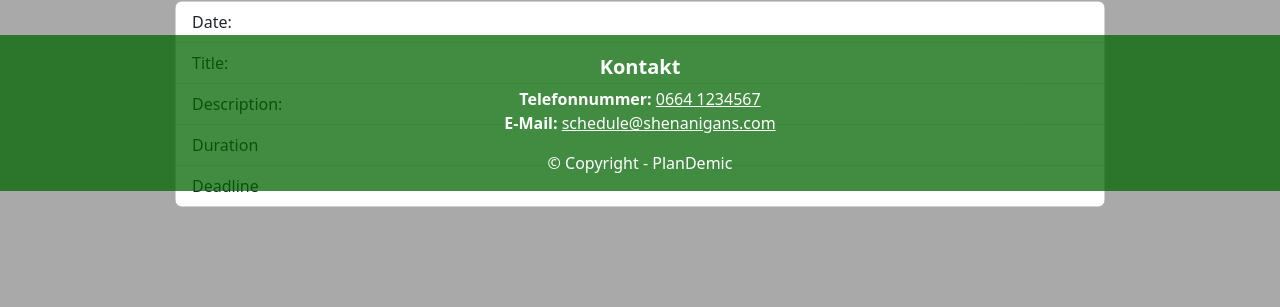
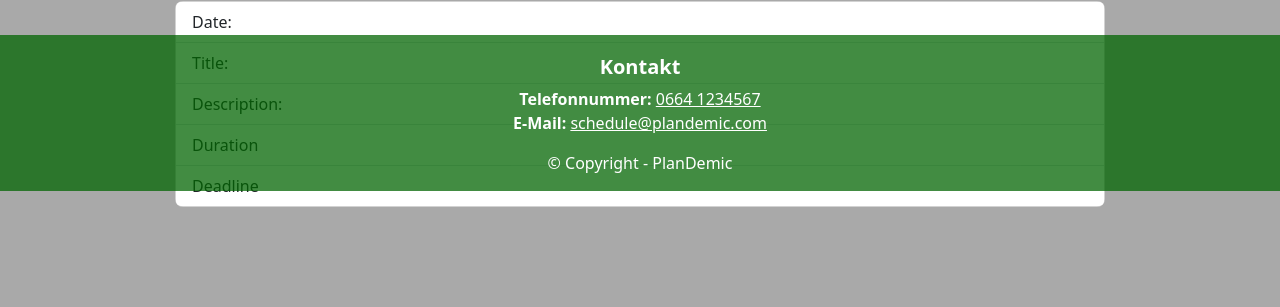
Before and after one commit to LukeStarlord349/Qodana_WebScriptingProjekt2024, a PHP site: page / in a window 1280 px wide. Shown: the part 609-916 px from the top of the page. Run offline with PHP 8.4, Linux system fonts and the light colour scheme.

Commit message:
Email angebpasst

```diff
--- a/frontend/index.php
+++ b/frontend/index.php
@@ -135,7 +135,7 @@
     <footer>
         <h1 id="contactHeader">Kontakt</h1>
         <p><strong>Telefonnummer: </strong> <a class="foot-link" href="tel:06601234567">0664 1234567</a><br>
-        <strong>E-Mail: </strong><a class="foot-link" href="mailto:schedule@plandemic.com">schedule@shenanigans.com</a></p>
+        <strong>E-Mail: </strong><a class="foot-link" href="mailto:schedule@plandemic.com">schedule@plandemic.com</a></p>
         <p>© Copyright - PlanDemic</p>
     </footer>
     <script src="https://cdn.jsdelivr.net/npm/bootstrap@5.3.3/dist/js/bootstrap.bundle.min.js" integrity="sha384-YvpcrYf0tY3lHB60NNkmXc5s9fDVZLESaAA55NDzOxhy9GkcIdslK1eN7N6jIeHz" crossorigin="anonymous"></script>
```
